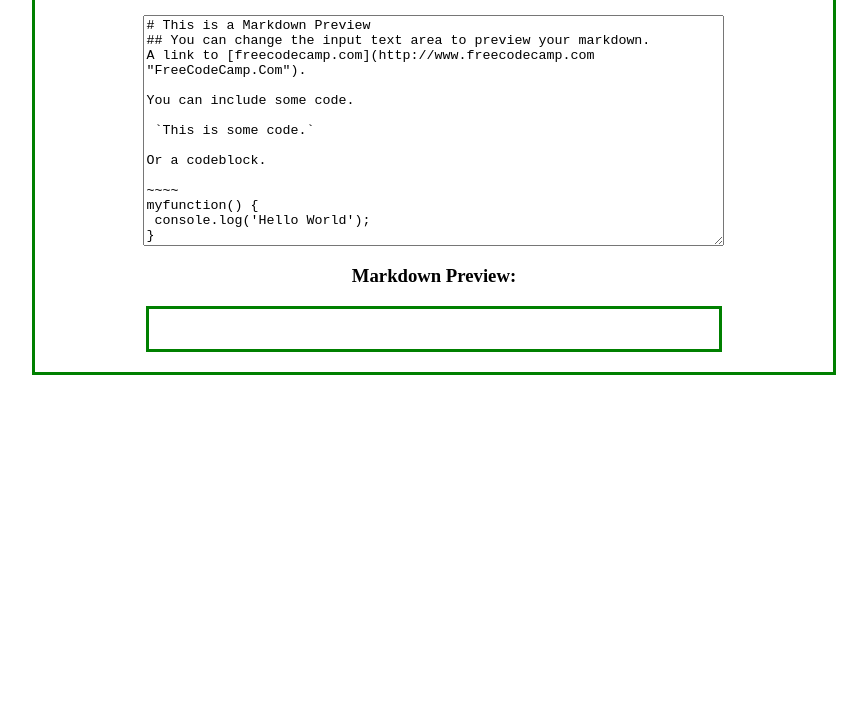
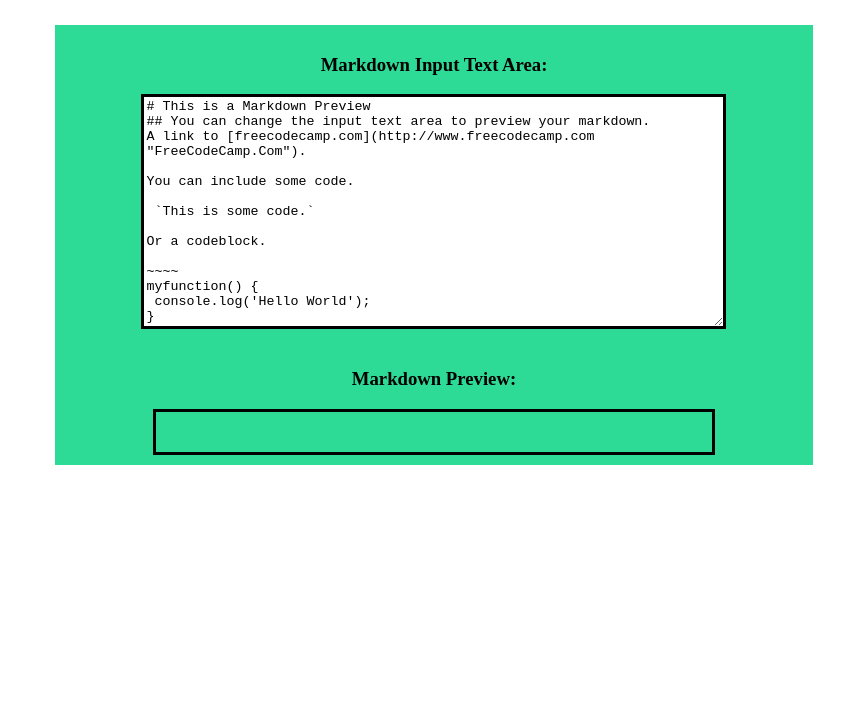
Before and after one commit to carlos-i-martinez/codePen-MarkdownPreviewer, a plain HTML site: page index.html in a window 1280 px wide. Shown: the part 75-800 px from the top of the page, without its empty margins (206-1073 px from the left). Drawn offline with nearby package versions, Linux system fonts and the light colour scheme.

Commit message:
updated JS

```diff
--- a/css/style.css
+++ b/css/style.css
@@ -1,21 +1,30 @@
 #root1 {
   margin: auto;
   width: 60%;
-  border: 3px solid green;
   padding: 20px;
+}
+#inp {
+  background-color: #2edb96;
+  padding: 10px;
+}
+
+#out {
+  background-color: #2edb96;
+  padding: 10px;
 }
 
 #preview {
   margin: auto;
   width: 70%;
-  border: 3px solid green;
+  border: 3px solid black;
   padding: 20px;
 }
 textarea {
     display: block;
+    border: 3px solid black;
     margin-left: auto;
     margin-right: auto;
 }
-h3 {
+h1,h3 {
   text-align:center;
 }
--- a/index.html
+++ b/index.html
@@ -14,7 +14,8 @@
 
 <body>
 
-  <div id='root1'></div>
+  <h1>Markdown Markup Language Text Previewer</h1>
+<div id='root1'></div>
   <script src='https://cdnjs.cloudflare.com/ajax/libs/react/16.8.4/umd/react.production.min.js'></script>
 <script src='https://cdnjs.cloudflare.com/ajax/libs/react-dom/16.8.4/umd/react-dom.production.min.js'></script>
 <script src='https://cdn.jsdelivr.net/npm/marked/marked.min.js'></script>
--- a/js/index.js
+++ b/js/index.js
@@ -44,17 +44,12 @@ class MyApp extends React.Component {
     document.getElementById('preview').innerHTML =
     marked(event.target.value);
   }
-  render() {
+  render()
+  {
     return (
       React.createElement("div", null,
-
-      /* change code below this line */
       React.createElement(GetInput, { input: this.state.inputValue, handleChange: this.handleChange }),
-
-      /* change code above this line */
       React.createElement(RenderInput, { input: this.state.inputValue })));
-
-
 
 
   }}
@@ -66,11 +61,12 @@ class GetInput extends React.Component {
   }
   render() {
     return (
-      React.createElement("div", null,
-      React.createElement("h3", null, "Markdown Input:"),
+      React.createElement("div", { id: "inp" },
+      React.createElement("h3", null, "Markdown Input Text Area:"),
       React.createElement("textarea", { value: this.props.input,
-        onChange: this.props.handleChange, id: "editor",
-        rows: "15", cols: "70" })));
+        onChange: this.props.handleChange,
+        id: "editor", rows: "15", cols: "70" })));
+
 
 
   }}
@@ -82,7 +78,7 @@ class RenderInput extends React.Component {
   }
   render() {
     return (
-      React.createElement("div", null,
+      React.createElement("div", { id: "out" },
       React.createElement("h3", null, "Markdown Preview:"),
       React.createElement("div", { id: "preview" })));
 
@@ -92,10 +88,7 @@ class RenderInput extends React.Component {
 
 //Render the MyApp element inside the root1 element.
 var app = document.getElementById("root1");
-ReactDOM.render(
-React.createElement(MyApp, null),
-app);
-
+ReactDOM.render(React.createElement(MyApp, null), app);
 
 //Overide the renderer function to add target tag to links.
 const renderer = new marked.Renderer();
```
Also changed, not shown: 1 other file.
